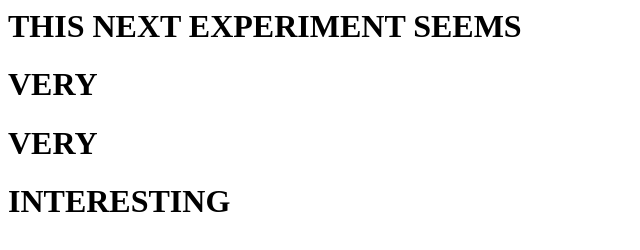
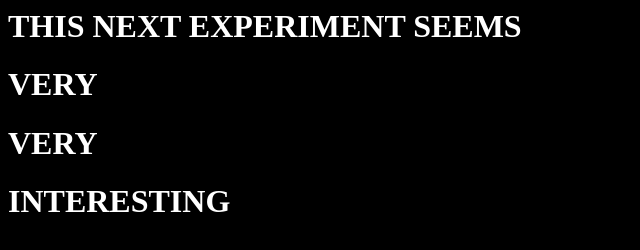
Before and after one commit to Mynameisrob2009/AU, a plain HTML site: page index.html in a window 1280 px wide. Shown: the whole page, without its empty margins (0-640 px from the left). Drawn offline with Linux system fonts and the light colour scheme.

Commit message:
Update index.html

```diff
--- a/index.html
+++ b/index.html
@@ -1,14 +1,16 @@
 <html>
-  <h1>
+  <body style="background-color:black;">
+    <h1 style="color:white;">
       THIS NEXT EXPERIMENT SEEMS
     </h1>
-  <h1>
+    <h1 style="color:white;">
       VERY
     </h1>
-  <h1>
+    <h1 style="color:white;">
       VERY
     </h1>
-  <h1>
+    <h1 style="color:white;">
       INTERESTING
     </h1>
+  </body>
 </html>
```
Lines whose indentation alone changed are shown as unchanged.
